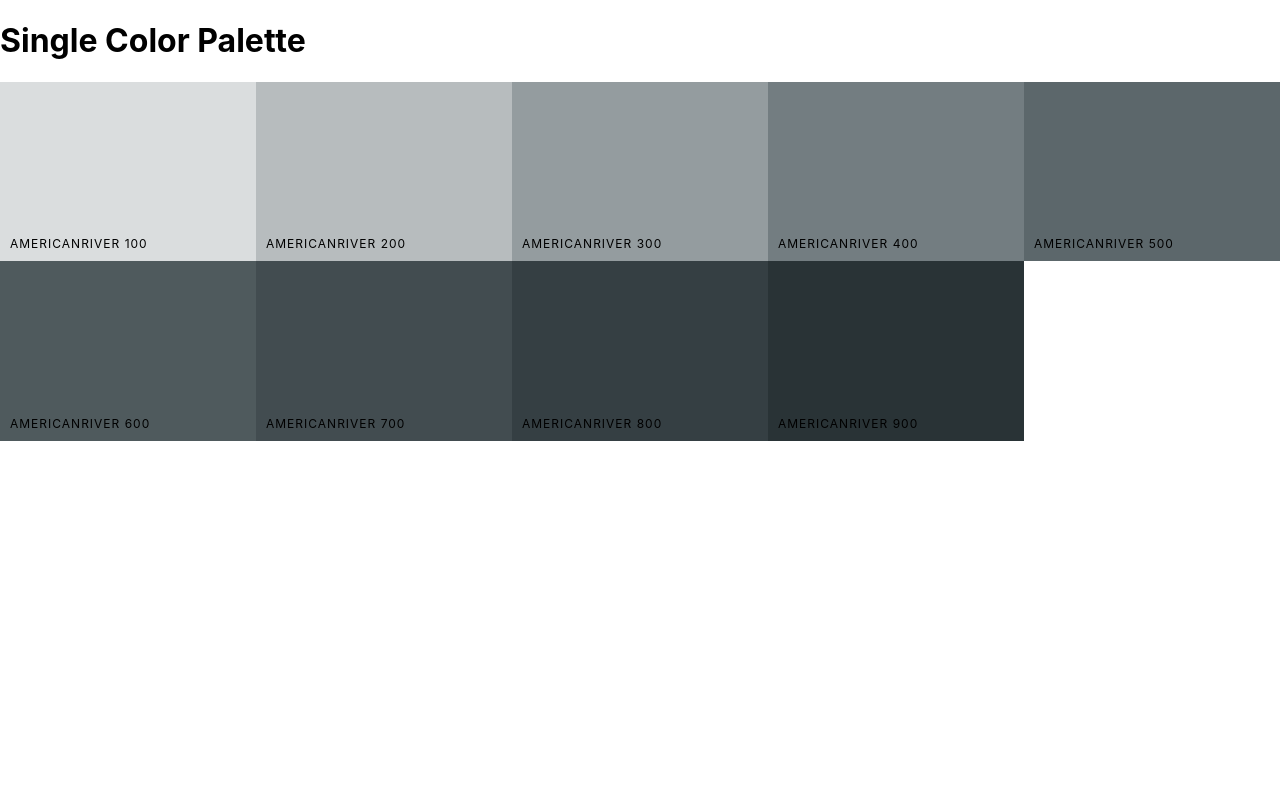
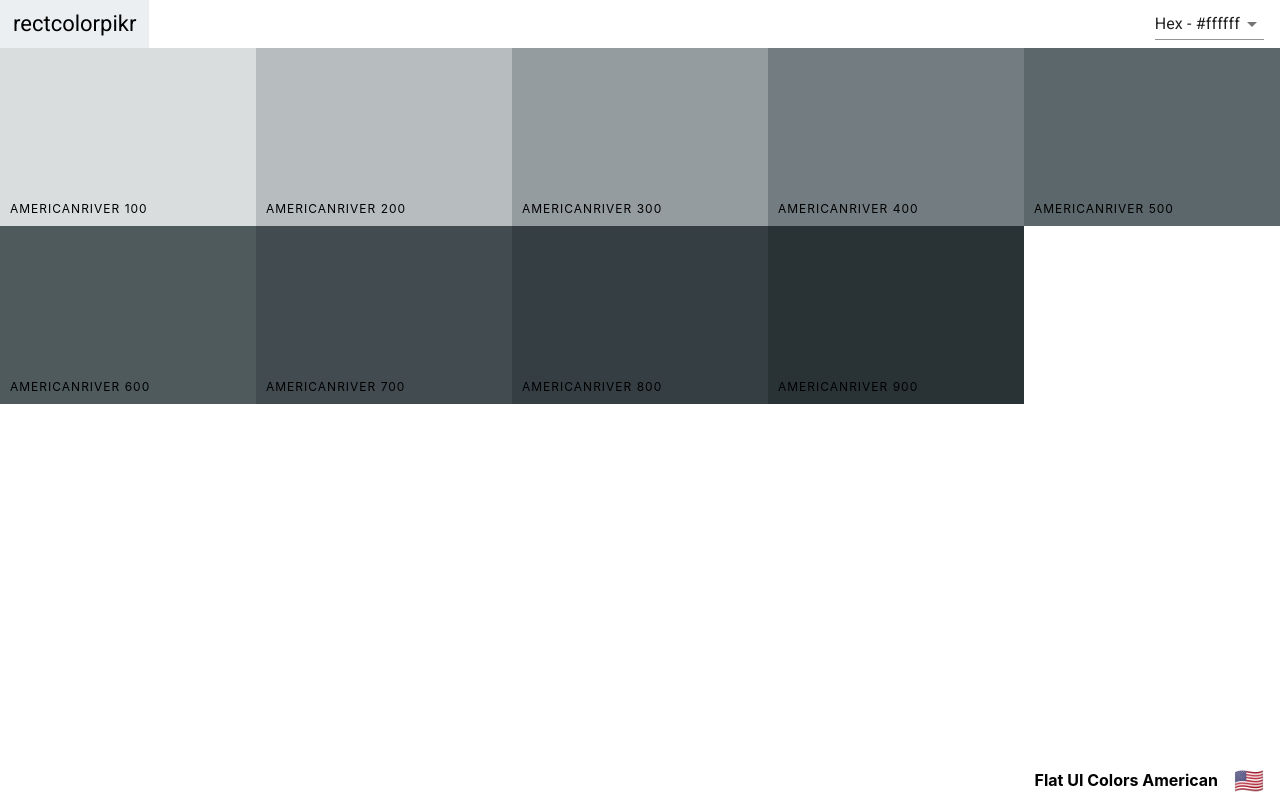
Before and after one commit to JorgeAcostaDLP/palettemaker, a React (Create React App) app: page /palette/flat-ui-colors-american/americanriver in a window 1280 px wide. Built offline with nearby package versions, Linux system fonts and the light colour scheme.

Commit message:
Added Navbar and Footer to single palette component

```diff
--- a/src/Navbar.js
+++ b/src/Navbar.js
@@ -24,13 +24,14 @@ class Navbar extends Component {
     this.setState({ open: false });
   }
   render() {
-    const { level, changeLevel } = this.props;
+    const { level, changeLevel, showLevel } = this.props;
     const { format } = this.state;
     return (
       <header className='Navbar'>
         <div className='logo'>
           <Link to='/'>rectcolorpikr</Link>
         </div>
+        {showLevel && (
           <div className='slider-container'>
             <span>Brightness Level: {level}</span>
             <div className='slider'>
@@ -43,6 +44,8 @@ class Navbar extends Component {
               />
             </div>
           </div>
+        )}
+
         <div className='select-container'>
           <Select value={format} onChange={this.handleFormatChange}>
             <MenuItem value='hex'>Hex - #ffffff</MenuItem>
--- a/src/Palette.css
+++ b/src/Palette.css
@@ -6,17 +6,3 @@
 .Palette-colors {
   height: 90%;
 }
-
-.Palette-footer {
-  background-color: white;
-  height: 5vh;
-  display: flex;
-  justify-content: flex-end;
-  align-items: center;
-  font-weight: bold;
-}
-
-.emoji {
-  font-size: 1.5rem;
-  margin: 1rem;
-}
--- a/src/Palette.js
+++ b/src/Palette.js
@@ -2,6 +2,7 @@ import React, { Component } from 'react';
 import Navbar from './Navbar';
 import './Palette.css';
 import ColorBox from './ColorBox';
+import PaletteFooter from './PaletteFooter';
 
 class Palette extends Component {
   constructor(props) {
@@ -31,14 +32,12 @@ class Palette extends Component {
     return (
       <div className='Palette'>
         <Navbar
+          showLevel={true}
           level={level}
           handleChange={this.changeFormat}
           changeLevel={this.changeLevel}></Navbar>
         <div className='Palette-colors'>{colorBoxes}</div>
-        <footer className='Palette-footer'>
-          {paletteName}
-          <span className='emoji'>{emoji}</span>
-        </footer>
+        <PaletteFooter paletteName={paletteName} emoji={emoji}></PaletteFooter>
       </div>
     );
   }
--- /dev/null
+++ b/src/PaletteFooter.css
@@ -0,0 +1,13 @@
+.Palette-footer {
+  background-color: white;
+  height: 5vh;
+  display: flex;
+  justify-content: flex-end;
+  align-items: center;
+  font-weight: bold;
+}
+
+.emoji {
+  font-size: 1.5rem;
+  margin: 1rem;
+}
--- /dev/null
+++ b/src/PaletteFooter.js
@@ -0,0 +1,14 @@
+import React from 'react';
+import './PaletteFooter.css';
+
+function PaletteFooter(props) {
+  const { paletteName, emoji } = props;
+  return (
+    <footer className='Palette-footer'>
+      {paletteName}
+      <span className='emoji'>{emoji}</span>
+    </footer>
+  );
+}
+
+export default PaletteFooter;
--- a/src/SingleColorPalette.js
+++ b/src/SingleColorPalette.js
@@ -1,12 +1,20 @@
 import React, { Component } from 'react';
 import ColorBox from './ColorBox';
+import Navbar from './Navbar';
+import PaletteFooter from './PaletteFooter';
 import './Palette.css';
 
 class SingleColorPalette extends Component {
   constructor(props) {
     super(props);
     this._shades = this.getColorShades(this.props.palette, this.props.colorId);
+    this.state = { format: 'hex' };
+    this.changeFormat = this.changeFormat.bind(this);
   }
+  changeFormat(val) {
+    this.setState({ format: val });
+  }
+
   getColorShades(palette, id) {
     let colors = palette.colors;
     let shades = [];
@@ -18,18 +26,21 @@ class SingleColorPalette extends Component {
     return shades.slice(1);
   }
   render() {
+    const { format } = this.state;
+    const { paletteName, emoji } = this.props.palette;
     const colorBoxes = this._shades.map((color) => (
       <ColorBox
-        key={color[0].id}
+        key={color[0].name}
         name={color[0].name}
-        background={color[0].hex}
+        background={color[0][format]}
         showLink={false}></ColorBox>
     ));
 
     return (
       <div className='Palette'>
-        <h1>Single Color Palette</h1>
+        <Navbar showLevel={false} handleChange={this.changeFormat}></Navbar>
         <div className='Palette-colors'>{colorBoxes}</div>
+        <PaletteFooter paletteName={paletteName} emoji={emoji}></PaletteFooter>
       </div>
     );
   }
```
Lines whose indentation alone changed are shown as unchanged.
